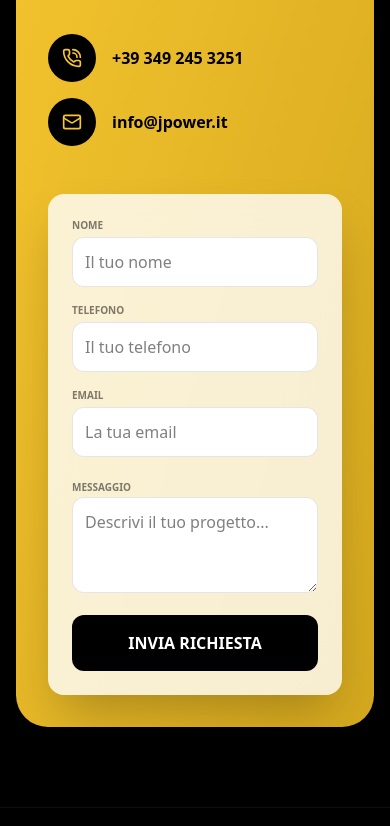
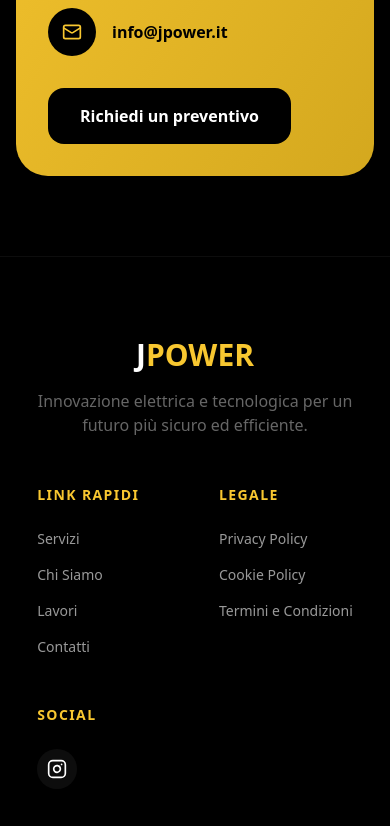
Before and after one commit to marcoantoniovillalva-bot/Jpower, a React (Vite) app: page / in a window 390 px wide. Shown: the part 9195-10021 px from the top of the page. Built offline with nearby package versions, Linux system fonts and the light colour scheme.

Commit message:
fix: reorder sections for conversion, fix modal responsive, add phone buttons

```diff
--- a/src/App.tsx
+++ b/src/App.tsx
@@ -362,7 +362,7 @@ const ServiceModal = ({ service, onClose }: { service: any, onClose: () => void
 
               <div className="mt-12">
                 <a
-                  href="#contatti"
+                  href="tel:3492453251"
                   onClick={onClose}
                   className="inline-flex items-center gap-3 bg-[#F8C730] text-black px-8 py-4 rounded-2xl font-black text-sm uppercase tracking-widest hover:scale-105 transition-transform"
                 >
@@ -397,31 +397,31 @@ const AboutModal = ({ isOpen, onClose }: { isOpen: boolean, onClose: () => void
         initial={{ opacity: 0 }}
         animate={{ opacity: 1 }}
         exit={{ opacity: 0 }}
-        className="fixed inset-0 z-[100] flex items-center justify-center p-4 md:p-6"
+        className="fixed inset-0 z-[100] flex items-start justify-center p-2 md:p-6 overflow-y-auto"
       >
         <motion.div
           initial={{ opacity: 0 }}
           animate={{ opacity: 1 }}
           exit={{ opacity: 0 }}
           onClick={onClose}
-          className="absolute inset-0 bg-black/90 backdrop-blur-xl"
+          className="fixed inset-0 bg-black/90 backdrop-blur-xl"
         />
 
         <motion.div
           initial={{ opacity: 0, scale: 0.9, y: 20 }}
           animate={{ opacity: 1, scale: 1, y: 0 }}
           exit={{ opacity: 0, scale: 0.9, y: 20 }}
-          className="relative w-full max-w-4xl bg-zinc-900 border border-white/10 rounded-[2.5rem] overflow-hidden shadow-2xl"
+          className="relative w-full max-w-4xl bg-zinc-900 border border-white/10 rounded-2xl md:rounded-[2.5rem] overflow-hidden shadow-2xl my-4 md:my-8"
         >
           <button
             onClick={onClose}
-            className="absolute top-6 right-6 z-20 w-12 h-12 bg-black/50 backdrop-blur-md border border-white/10 rounded-full flex items-center justify-center text-white hover:bg-[#F8C730] hover:text-black transition-all"
+            className="absolute top-3 right-3 md:top-6 md:right-6 z-20 w-10 h-10 md:w-12 md:h-12 bg-black/50 backdrop-blur-md border border-white/10 rounded-full flex items-center justify-center text-white hover:bg-[#F8C730] hover:text-black transition-all"
           >
-            <X size={24} />
+            <X size={20} />
           </button>
 
           <div className="grid grid-cols-1 md:grid-cols-2">
-            <div className="relative h-64 md:h-auto">
+            <div className="relative h-48 md:h-auto">
               <img
                 src="https://images.unsplash.com/photo-1581092160562-40aa08e78837?auto=format&fit=crop&q=80&w=1200"
                 alt="Chi Siamo"
@@ -431,10 +431,10 @@ const AboutModal = ({ isOpen, onClose }: { isOpen: boolean, onClose: () => void
               <div className="absolute inset-0 bg-gradient-to-t from-zinc-900 via-transparent to-transparent md:bg-gradient-to-r" />
             </div>
 
-            <div className="p-8 md:p-12 max-h-[70vh] overflow-y-auto custom-scrollbar">
-              <span className="text-[#F8C730] font-bold tracking-[0.3em] uppercase text-xs mb-4 block">La Nostra Visione</span>
-              <h2 className="text-3xl md:text-5xl font-black mb-6 leading-tight">ECCELLENZA E <br />AFFIDABILITÀ.</h2>
-              <div className="space-y-6 text-white/60 text-lg leading-relaxed mb-8">
+            <div className="p-4 md:p-12 overflow-y-auto max-h-[60vh] md:max-h-[70vh]">
+              <span className="text-[#F8C730] font-bold tracking-[0.3em] uppercase text-xs mb-2 md:mb-4 block">La Nostra Visione</span>
+              <h2 className="text-2xl md:text-5xl font-black mb-4 md:mb-6 leading-tight">ECCELLENZA E <br />AFFIDABILITÀ.</h2>
+              <div className="space-y-4 md:space-y-6 text-white/60 text-sm md:text-lg leading-relaxed mb-6 md:mb-8">
                 <p>
                   Fondata con l'obiettivo di ridefinire gli standard nel settore elettrico e tecnologico, J Power si è evoluta costantemente per abbracciare le sfide del futuro energetico.
                 </p>
@@ -446,16 +446,16 @@ const AboutModal = ({ isOpen, onClose }: { isOpen: boolean, onClose: () => void
                 </p>
               </div>
 
-              <div className="grid grid-cols-1 sm:grid-cols-2 gap-6">
-                <div className="p-6 bg-white/5 rounded-2xl border border-white/5">
-                  <Clock className="text-[#F8C730] mb-4" size={24} />
-                  <h4 className="font-bold text-white mb-2">Tempismo</h4>
-                  <p className="text-sm text-white/40 leading-relaxed">Interventi rapidi e scadenze sempre rispettate.</p>
+              <div className="grid grid-cols-1 sm:grid-cols-2 gap-3 md:gap-6">
+                <div className="p-4 md:p-6 bg-white/5 rounded-xl md:rounded-2xl border border-white/5">
+                  <Clock className="text-[#F8C730] mb-2 md:mb-4" size={20} />
+                  <h4 className="font-bold text-white mb-1 md:mb-2">Tempismo</h4>
+                  <p className="text-xs md:text-sm text-white/40 leading-relaxed">Interventi rapidi e scadenze sempre rispettate.</p>
                 </div>
-                <div className="p-6 bg-white/5 rounded-2xl border border-white/5">
-                  <ShieldCheck className="text-[#F8C730] mb-4" size={24} />
-                  <h4 className="font-bold text-white mb-2">Sicurezza</h4>
-                  <p className="text-sm text-white/40 leading-relaxed">Impianti certificati secondo le più rigide normative.</p>
+                <div className="p-4 md:p-6 bg-white/5 rounded-xl md:rounded-2xl border border-white/5">
+                  <ShieldCheck className="text-[#F8C730] mb-2 md:mb-4" size={20} />
+                  <h4 className="font-bold text-white mb-1 md:mb-2">Sicurezza</h4>
+                  <p className="text-xs md:text-sm text-white/40 leading-relaxed">Impianti certificati secondo le più rigide normative.</p>
                 </div>
               </div>
             </div>
@@ -1167,7 +1167,7 @@ export default function App() {
                     transition={{ delay: 0.1 }}
                     className="text-4xl md:text-5xl lg:text-6xl font-black mb-6 leading-tight"
                   >
-                    PRONTO A <br />TRANSFORMARE <br />IL TUO PROGETTO?
+                    PRONTO A <br />PARTIRE?
                   </motion.h2>
                   <motion.p
                     initial={{ opacity: 0, y: 20 }}
@@ -1175,8 +1175,7 @@ export default function App() {
                     transition={{ delay: 0.2 }}
                     className="text-black/70 text-lg md:text-xl font-medium mb-8"
                   >
-                    Parliamone insieme. Senza impegno, solo chiacchiere.<br/>
-                    (che poi ti facciamo un preventivo reale)
+                    Chiamaci per una consulenza gratuita. I nostri tecnici sono pronti a rispondere a tutte le tue domande.
                   </motion.p>
 
                   <div className="flex flex-col gap-4">
@@ -1205,37 +1204,30 @@ export default function App() {
                       info@jpower.it
                     </motion.a>
                   </div>
+
+                  <motion.a
+                    href="tel:3492453251"
+                    initial={{ opacity: 0, y: 20 }}
+                    whileInView={{ opacity: 1, y: 0 }}
+                    transition={{ delay: 0.5 }}
+                    className="inline-flex items-center gap-3 mt-8 bg-black text-white px-8 py-4 rounded-2xl font-bold hover:scale-105 transition-transform"
+                  >
+                    Richiedi un preventivo
+                  </motion.a>
                 </div>
 
                 <motion.div
                   initial={{ opacity: 0, x: 50 }}
                   whileInView={{ opacity: 1, x: 0 }}
                   transition={{ delay: 0.2 }}
-                  className="bg-white/80 backdrop-blur-xl rounded-2xl p-6 md:p-8 shadow-2xl"
+                  className="hidden lg:block"
                 >
-                  <form className="space-y-4 md:space-y-6" onSubmit={(e) => e.preventDefault()}>
-                    <div className="grid grid-cols-1 md:grid-cols-2 gap-4">
-                      <div>
-                        <label className="text-[10px] md:text-xs uppercase font-black opacity-50 block mb-1">Nome</label>
-                        <input type="text" className="w-full bg-white border border-black/10 rounded-xl p-3 md:p-4 focus:outline-none focus:ring-2 focus:ring-black/20" placeholder="Il tuo nome" />
-                      </div>
-                      <div>
-                        <label className="text-[10px] md:text-xs uppercase font-black opacity-50 block mb-1">Telefono</label>
-                        <input type="tel" className="w-full bg-white border border-black/10 rounded-xl p-3 md:p-4 focus:outline-none focus:ring-2 focus:ring-black/20" placeholder="Il tuo telefono" />
-                      </div>
-                    </div>
-                    <div>
-                      <label className="text-[10px] md:text-xs uppercase font-black opacity-50 block mb-1">Email</label>
-                      <input type="email" className="w-full bg-white border border-black/10 rounded-xl p-3 md:p-4 focus:outline-none focus:ring-2 focus:ring-black/20" placeholder="La tua email" />
-                    </div>
-                    <div>
-                      <label className="text-[10px] md:text-xs uppercase font-black opacity-50">Messaggio</label>
-                      <textarea className="w-full bg-white border border-black/10 rounded-xl p-3 md:p-4 h-24 md:h-32 focus:outline-none focus:ring-2 focus:ring-black/20" placeholder="Descrivi il tuo progetto..." />
-                    </div>
-                    <button className="w-full bg-black text-white py-4 md:py-5 rounded-xl md:rounded-2xl font-black text-base md:text-lg hover:scale-[1.02] transition-transform active:scale-95">
-                      INVIA RICHIESTA
-                    </button>
-                  </form>
+                  <img
+                    src="/images/Whisk_1a788b1bf96a6d490bd496a6f13dd122dr.png"
+                    alt="J Power Team"
+                    className="rounded-2xl shadow-2xl"
+                    referrerPolicy="no-referrer"
+                  />
                 </motion.div>
               </div>
             </motion.div>
```
